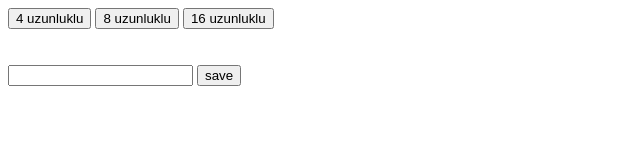
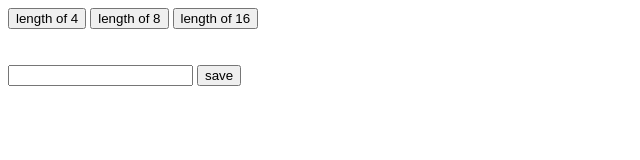
Before and after one commit to suatt-prog/Haming-Code-Simulation, a plain HTML site: page index.html in a window 1280 px wide. Shown: the full height of the page, 0-640 px from the left. Drawn offline with Linux system fonts and the light colour scheme.

Commit message:
Update index.html

```diff
--- a/index.html
+++ b/index.html
@@ -3,9 +3,9 @@
     </head>
     <body>
         <div id="di" width="50%" height="50%"></div>
-        <input id="boyut4" type="submit" value="4 uzunluklu" onclick="uzunluk=4">
-        <input id="boyut8" type="submit" value="8 uzunluklu" onclick="uzunluk=8">
-        <input id="boyut16" type="submit" value="16 uzunluklu" onclick="uzunluk=16">
+        <input id="boyut4" type="submit" value="length of 4" onclick="uzunluk=4">
+        <input id="boyut8" type="submit" value="length of 8" onclick="uzunluk=8">
+        <input id="boyut16" type="submit" value="length of 16" onclick="uzunluk=16">
         <br/>
         <br/>
         <br/>
```
